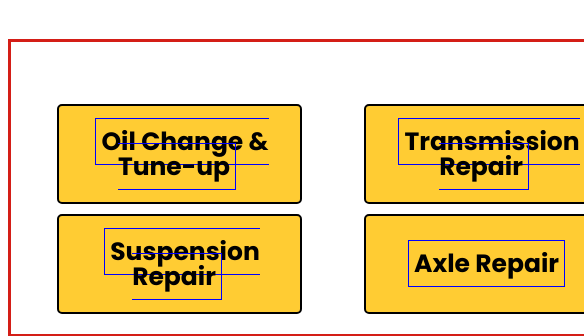
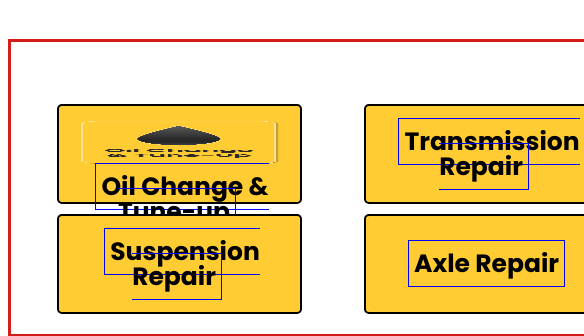
Before and after one commit to DeviceElectronic/ThompsonAuto, a plain HTML site: page index.html in a window 1280 px wide. Shown: the part 676-1012 px from the top of the page, 0-584 px from the left. Drawn offline with Linux system fonts and the light colour scheme.

Commit message:
Update index.html
Card 1 Test

```diff
--- a/index.html
+++ b/index.html
@@ -64,6 +64,7 @@
             <h2>Services</h2>
             <div class="service-card-container">
                 <div class="service-card">
+                    <img src="images/card1.png" alt="Card 1" />
                     <span>Oil Change & Tune-up</span>
                 </div>
             <div class="service-card">
```
